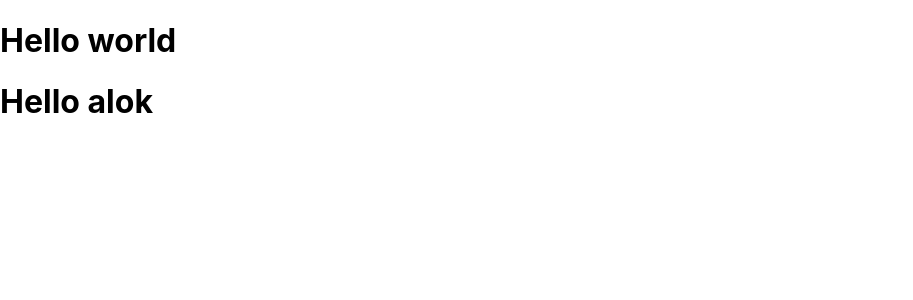
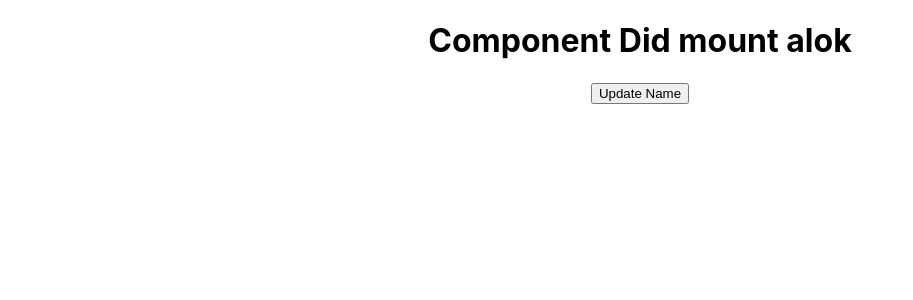
Before and after one commit to codeAlok/React_js_prct, a React (Create React App) app: page / in a window 1280 px wide. Shown: the top 300 px of the page, without its empty margins (0-913 px from the left). Built offline with nearby package versions, Linux system fonts and the light colour scheme.

Commit message:
componentDidMount

```diff
--- a/src/App.js
+++ b/src/App.js
@@ -186,29 +186,58 @@ import Login from './Login'  //for form validation
 // }
 
 
-//*** Constructor lifecycle method ***
+// // *** Constructor lifecycle method ***
+// class App extends React.Component{
+//     // constructor called before render() always as OOPs
+//     // so (state) is defined here
+//     // Never call api in constructor
+//     constructor() {
+//         super(); // used to call parent class(React.Component)
+//         this.state = {
+//             name: "alok"
+//         }
+//     }
+
+//     render() {
+//         console.warn("render");
+//         return(
+//             <div>
+//                 <h1>Hello world</h1>
+//                 <h1>Hello {this.state.name}</h1>
+//             </div>
+
+//         )
+//     }
+// }
+
+
+// *** componentDidMount ***
+// can we update state in componentDidMount() ?
+// Check in which order all below function run
 class App extends React.Component{
-    // constructor called before render() always as OOPs
-    // so (state) is defined here
-    // Never call api in constructor
     constructor() {
-        super(); // used to call parent class(React.Component)
-        this.state = {
+        super();
+        this.state={
             name: "alok"
         }
+        console.warn("constructor")
+    }
+
+    //componentDidMount is used to take care of api calls and work done after full page render and run only once after render (not after any update even)
+    componentDidMount() {
+        console.warn("componentDidMount");
     }
 
     render() {
         console.warn("render");
+
         return(
-            <div>
-                <h1>Hello world</h1>
-                <h1>Hello {this.state.name}</h1>
+            <div className='App'>
+                <h1>Component Did mount {this.state.name}</h1>
+                <button onClick={()=> {this.setState({name: "aadi"})}}>Update Name</button>
             </div>
-
         )
     }
 }
 
-
 export default App;
```
